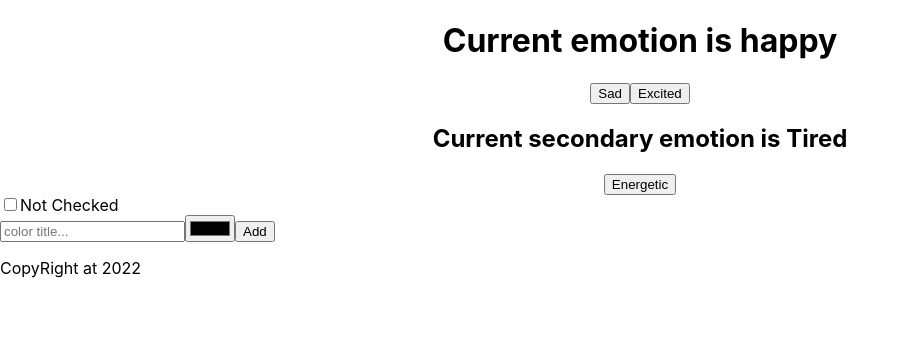
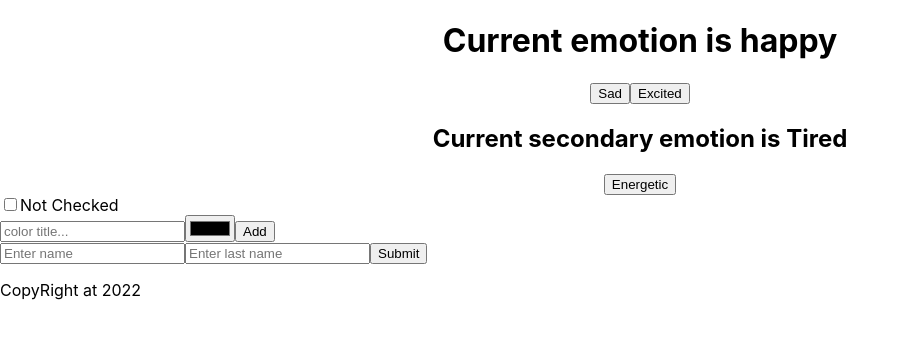
Before and after one commit to rpliszka1987/react-app, a React (Create React App) app: page / in a window 1280 px wide. Shown: the top 338 px of the page, without its empty margins (0-909 px from the left). Built offline with nearby package versions, Linux system fonts and the light colour scheme.

Commit message:
Added a name form that takes name and displays in the alert box

```diff
--- /dev/null
+++ b/src/NameForm.js
@@ -0,0 +1,25 @@
+import { useRef } from "react";
+
+function NameForm() {
+  const txtFirstName = useRef();
+  const txtLastName = useRef();
+
+  const submit = (e) => {
+    e.preventDefault();
+    const firstName = txtFirstName.current.value;
+    const lastName = txtLastName.current.value;
+
+    alert(`Hello ${firstName} ${lastName}`);
+    txtFirstName.current.value = "";
+    txtLastName.current.value = "";
+  };
+  return (
+    <form onSubmit={submit}>
+      <input ref={txtFirstName} type="text" placeholder="Enter name" />
+      <input ref={txtLastName} type="text" placeholder="Enter last name" />
+      <button>Submit</button>
+    </form>
+  );
+}
+
+export default NameForm;
--- a/src/index.js
+++ b/src/index.js
@@ -2,8 +2,9 @@ import React from "react";
 import ReactDOM from "react-dom/client";
 import "./index.css";
 import App from "./App";
-import Footer from "./Footer"
-import Form from "./Form"
+import Footer from "./Footer";
+import Form from "./Form";
+import NameForm from "./NameForm";
 import AppTwo from "./AppTwo";
 import reportWebVitals from "./reportWebVitals";
 
@@ -13,6 +14,7 @@ root.render(
     <App />
     <AppTwo />
     <Form />
+    <NameForm />
     <Footer />
   </React.StrictMode>
 );
```
